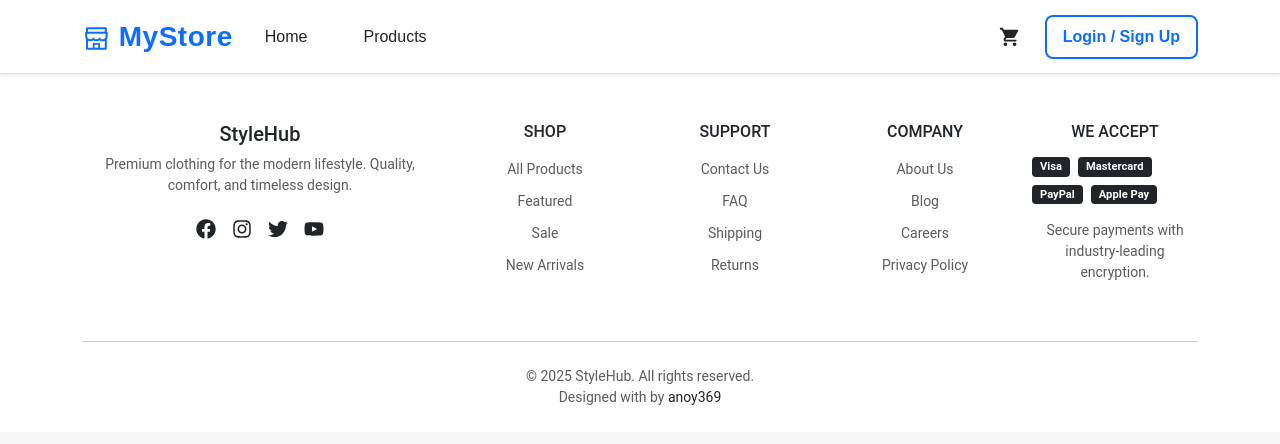
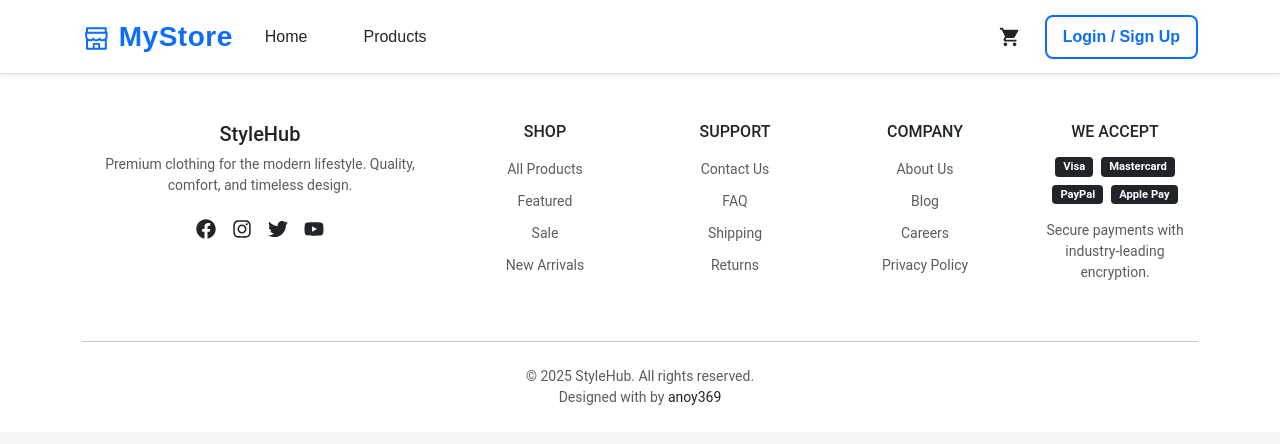
Before and after one commit to anoy369/WoocommerceReactApp, a React (Vite) app: page /404 in a window 1280 px wide. Shown: the top 444 px of the page. Built offline with nearby package versions, Linux system fonts and the light colour scheme.

Commit message:
fixed footer design

```diff
--- a/src/layouts/Footer.jsx
+++ b/src/layouts/Footer.jsx
@@ -112,7 +112,7 @@
           {/* Payment & Trust */}
           <div className="col-md-2">
             <h6 className="text-uppercase text-dark mb-3">We Accept</h6>
-            <div className="d-flex flex-wrap gap-2 mt-2">
+            <div className="d-flex align-items-center justify-content-center flex-wrap gap-2 mt-2">
               {["Visa", "Mastercard", "PayPal", "Apple Pay"].map((method) => (
                 <span
                   key={method}
```
